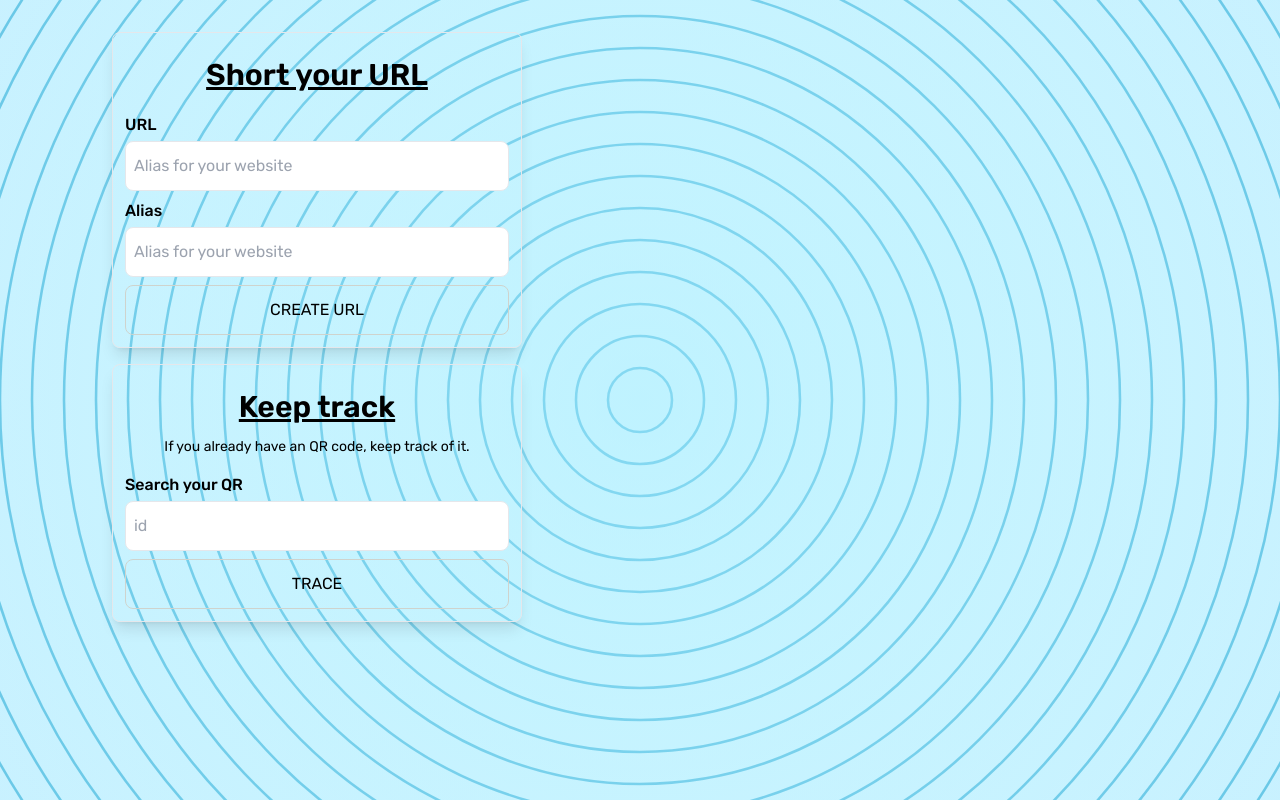
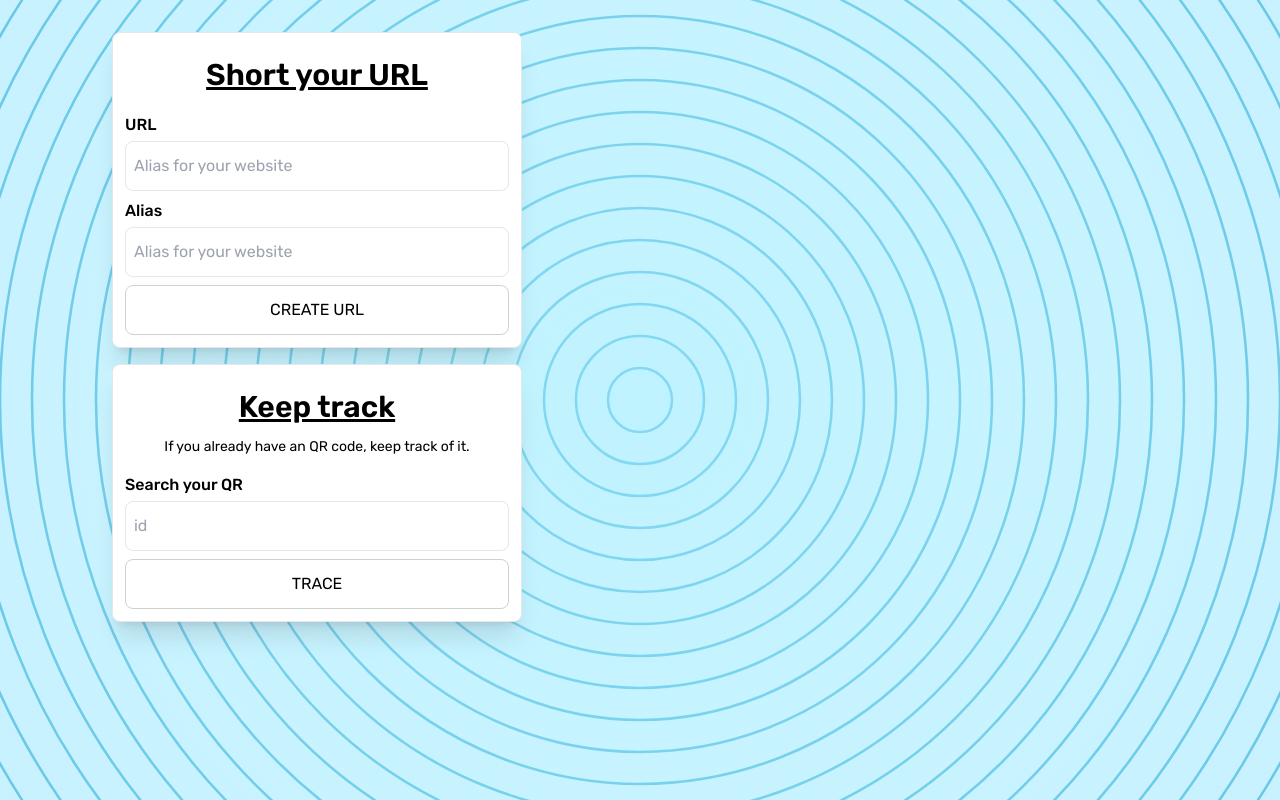
Before and after one commit to Libo033/QR-Gen, a Next.js app: page / in a window 1280 px wide. Built offline with nearby package versions, Linux system fonts and the light colour scheme.

Commit message:
styles cambios en componentes QrSearcher y LinkShortener

```diff
--- a/src/components/others/LinkShortener.tsx
+++ b/src/components/others/LinkShortener.tsx
@@ -2,7 +2,7 @@ import React from "react";
 
 const LinkShortener = () => {
   return (
-    <div className="w-full pt-6 p-3 border rounded-lg shadow-lg md:w-fit">
+    <div className="w-full pt-6 p-3 border rounded-lg shadow-xl bg-white md:w-fit">
       <div className="text-3xl underline font-semibold text-center">
         <p>Short your URL</p>
       </div>
--- a/src/components/others/QrSearcher.tsx
+++ b/src/components/others/QrSearcher.tsx
@@ -2,7 +2,7 @@ import React from "react";
 
 const QrSearcher = () => {
   return (
-    <div className="w-full pt-6 p-3 border rounded-lg shadow-lg md:w-fit">
+    <div className="w-full pt-6 p-3 border rounded-lg shadow-xl bg-white md:w-fit">
       <div className="text-3xl underline font-semibold text-center">
         <p>Keep track</p>
       </div>
```
